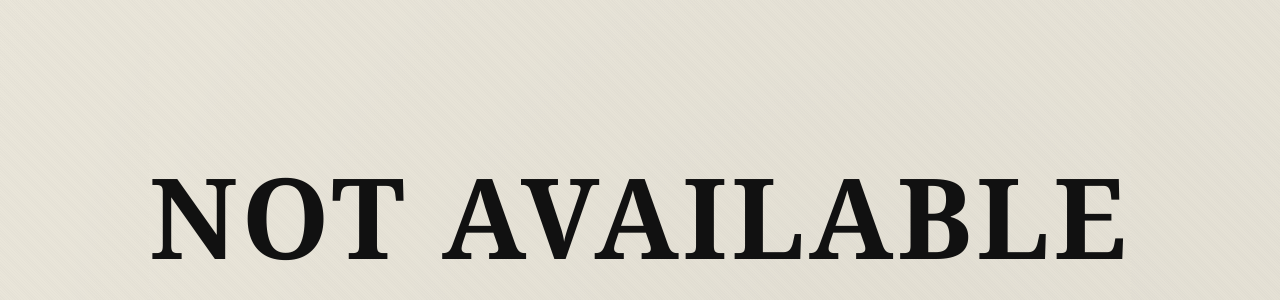
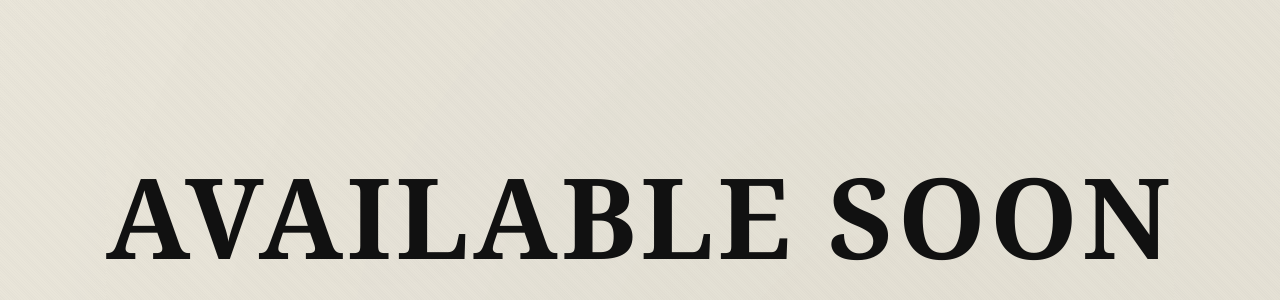
Before and after one commit to muhammetfatihcapoglu/disavurum, a plain HTML site: page index.html in a window 1280 px wide. Shown: the part 184-484 px from the top of the page. Drawn offline with Linux system fonts and the light colour scheme.

Commit message:
Update availability message in index.html

```diff
--- a/index.html
+++ b/index.html
@@ -34,6 +34,6 @@
   </style>
 </head>
 <body>
-  NOT AVAILABLE
+  AVAILABLE SOON
 </body>
 </html>
```
